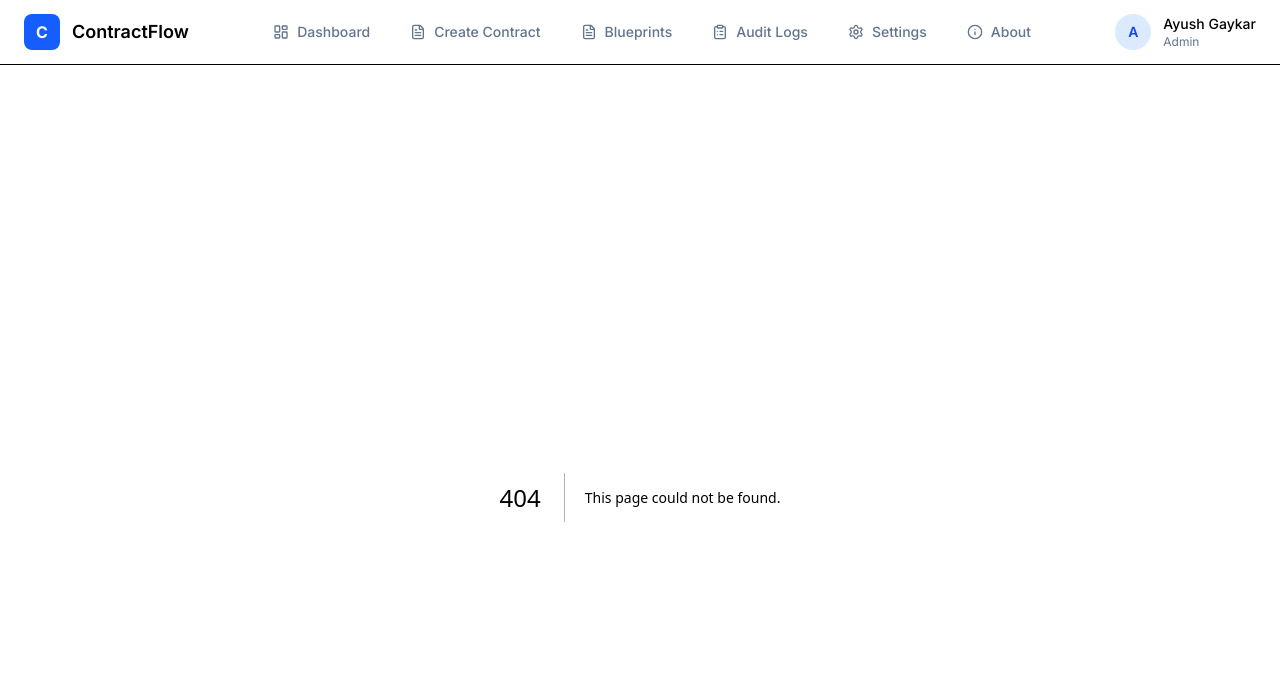
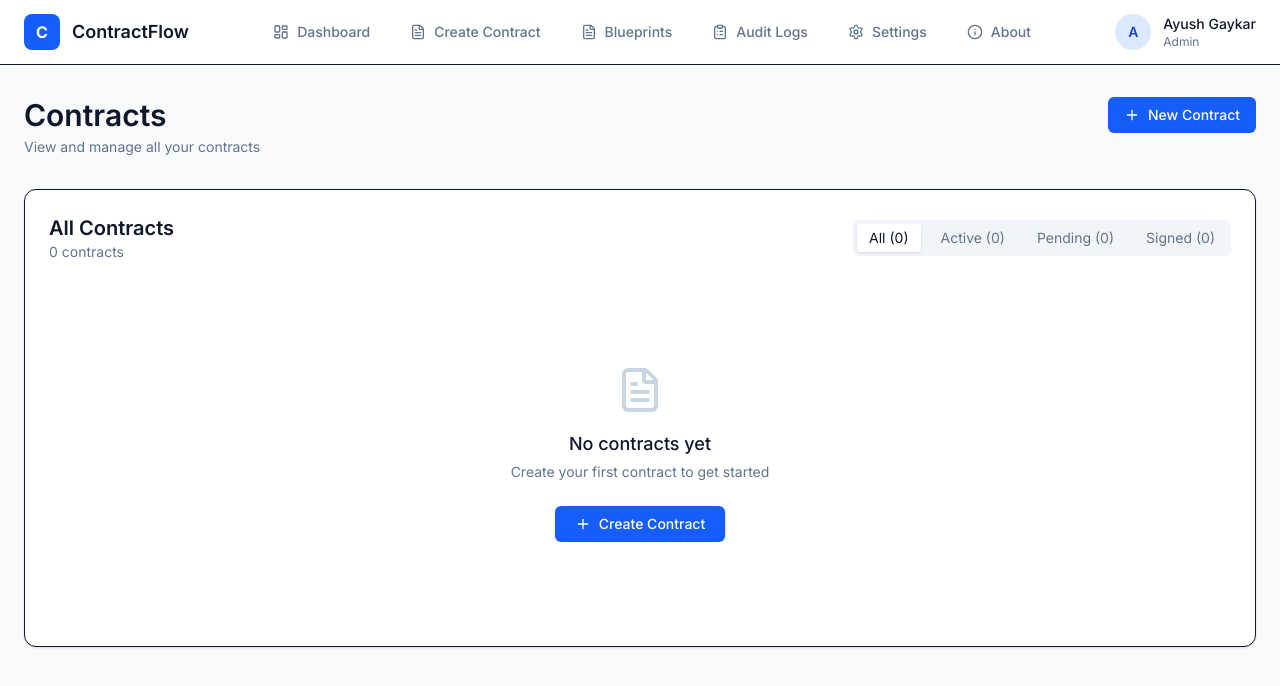
Before and after one commit to Shrol69/Contract-Management-Platform, a Next.js app in the folder contract-app/: page /contract in a window 1280 px wide. Before the commit this address had no page. Shown: the top 686 px of the page. Built offline with nearby package versions, Linux system fonts and the light colour scheme.

Commit message:
done with everything ready to upload

```diff
--- /dev/null
+++ b/contract-app/app/contract/page.tsx
@@ -0,0 +1,138 @@
+"use client";
+
+import { useStore } from "@/store/useStore";
+import Link from "next/link";
+import { useState } from "react";
+import { Plus, FileText } from "lucide-react";
+import { StatusBadge } from "@/components/StatusBadge";
+
+const tabs = ["All", "Active", "Pending", "Signed"] as const;
+
+export default function ContractsPage() {
+  const contracts = useStore((s) => s.contracts);
+  const [activeTab, setActiveTab] =
+    useState<(typeof tabs)[number]>("All");
+
+  const filtered = contracts.filter((c) => {
+    if (activeTab === "All") return true;
+    if (activeTab === "Active")
+      return ["CREATED", "APPROVED"].includes(c.status);
+    if (activeTab === "Pending") return c.status === "SENT";
+    if (activeTab === "Signed") return c.status === "SIGNED";
+    return true;
+  });
+
+  return (
+    <div className="max-w-7xl mx-auto space-y-8 animate-fadeIn">
+
+      {/* HEADER */}
+      <div className="flex justify-between items-start">
+        <div>
+          <h1 className="text-3xl font-semibold">
+            Contracts
+          </h1>
+          <p className="text-sm text-slate-500 mt-1">
+            View and manage all your contracts
+          </p>
+        </div>
+
+        <Link
+          href="/create"
+          className="bg-blue-600 hover:bg-blue-700 text-white px-4 py-2 rounded-md text-sm font-medium flex items-center gap-2"
+        >
+          <Plus size={16} />
+          New Contract
+        </Link>
+      </div>
+
+      {/* CARD */}
+      <div className="bg-white border rounded-xl p-6 shadow-sm">
+
+        {/* CARD HEADER */}
+        <div className="flex justify-between items-center mb-6">
+          <div>
+            <h2 className="text-xl font-semibold">
+              All Contracts
+            </h2>
+            <p className="text-sm text-slate-500">
+              {contracts.length} contracts
+            </p>
+          </div>
+
+          {/* TABS */}
+          <div className="flex gap-2 bg-slate-100 p-1 rounded-md">
+            {tabs.map((tab) => (
+              <button
+                key={tab}
+                onClick={() => setActiveTab(tab)}
+                className={`px-3 py-1 text-sm rounded transition
+                ${
+                  activeTab === tab
+                    ? "bg-white shadow text-slate-900"
+                    : "text-slate-500 hover:text-slate-900"
+                }`}
+              >
+                {tab} (
+                {tab === "All"
+                  ? contracts.length
+                  : contracts.filter((c) => {
+                      if (tab === "Active")
+                        return ["CREATED", "APPROVED"].includes(c.status);
+                      if (tab === "Pending") return c.status === "SENT";
+                      if (tab === "Signed") return c.status === "SIGNED";
+                      return false;
+                    }).length}
+                )
+              </button>
+            ))}
+          </div>
+        </div>
+
+        {/* EMPTY STATE */}
+        {filtered.length === 0 && (
+          <div className="flex flex-col items-center justify-center py-20 text-center">
+            <FileText className="w-12 h-12 text-slate-300 mb-4" />
+            <p className="text-lg font-medium">
+              No contracts yet
+            </p>
+            <p className="text-sm text-slate-500 mt-1 mb-6">
+              Create your first contract to get started
+            </p>
+
+            <Link
+              href="/create"
+              className="bg-blue-600 hover:bg-blue-700 text-white px-5 py-2 rounded-md text-sm font-medium flex items-center gap-2"
+            >
+              <Plus size={16} />
+              Create Contract
+            </Link>
+          </div>
+        )}
+
+        {/* LIST */}
+        {filtered.length > 0 && (
+          <div className="divide-y">
+            {filtered.map((c) => (
+              <Link
+                key={c.id}
+                href={`/contract/${c.id}`}
+                className="flex justify-between items-center py-4 hover:bg-slate-50 px-2 rounded transition"
+              >
+                <div>
+                  <p className="font-medium">
+                    {c.blueprintName}
+                  </p>
+                  <p className="text-sm text-slate-500">
+                    Client: {c.clientName}
+                  </p>
+                </div>
+
+                <StatusBadge status={c.status} />
+              </Link>
+            ))}
+          </div>
+        )}
+      </div>
+    </div>
+  );
+}
--- a/contract-app/app/page.tsx
+++ b/contract-app/app/page.tsx
@@ -2,8 +2,38 @@
 
 import { useStore } from "@/store/useStore";
 import Link from "next/link";
-import { FileText, Plus } from "lucide-react";
+import {
+  FileText,
+  Plus,
+  ArrowUpRight,
+  ArrowDownRight,
+} from "lucide-react";
 import { BiBook } from "react-icons/bi";
+import { useEffect, useState } from "react";
+
+/* ================= HELPERS ================= */
+
+function useCountUp(target: number) {
+  const [count, setCount] = useState(0);
+
+  useEffect(() => {
+    let current = 0;
+    const step = Math.max(1, Math.floor(target / 25));
+
+    const interval = setInterval(() => {
+      current += step;
+      if (current >= target) {
+        current = target;
+        clearInterval(interval);
+      }
+      setCount(current);
+    }, 20);
+
+    return () => clearInterval(interval);
+  }, [target]);
+
+  return count;
+}
 
 /* ================= DASHBOARD ================= */
 
@@ -22,9 +52,27 @@ export default function Dashboard() {
   ).length;
 
   const completed = contracts.filter(
-    (c) => c.status === "SIGNED" ||
+    (c) =>
+      c.status === "SIGNED" ||
       c.status === "LOCKED"
   ).length;
+
+  /* MONTHLY STATS */
+  const currentMonth = new Date().getMonth();
+
+  const thisMonth = contracts.filter(
+    (c) =>
+      new Date(c.createdAt).getMonth() ===
+      currentMonth
+  ).length;
+
+  const lastMonth = contracts.filter(
+    (c) =>
+      new Date(c.createdAt).getMonth() ===
+      currentMonth - 1
+  ).length;
+
+  const trend = thisMonth - lastMonth;
 
   return (
     <div className="space-y-10">
@@ -61,26 +109,48 @@ export default function Dashboard() {
 
       {/* KPI */}
       <div className="grid grid-cols-1 sm:grid-cols-2 lg:grid-cols-4 gap-6">
+
         <Kpi
           title="Total Blueprints"
           value={blueprints.length}
           desc="Reusable templates"
+          percent={trend}
+          progress={100}
         />
+
         <Kpi
           title="Active"
           value={active}
           desc="Created & Approved"
+          percent={5}
+          progress={
+            (active / contracts.length) * 100 ||
+            0
+          }
         />
+
         <Kpi
           title="Pending"
           value={pending}
           desc="Awaiting signature"
+          percent={-3}
+          progress={
+            (pending / contracts.length) * 100 ||
+            0
+          }
         />
+
         <Kpi
           title="Completed"
           value={completed}
           desc="Signed & Locked"
+          percent={12}
+          progress={
+            (completed / contracts.length) *
+              100 || 0
+          }
         />
+
       </div>
 
       {/* MAIN GRID */}
@@ -90,20 +160,23 @@ export default function Dashboard() {
         <Card
           title="Recent Contracts"
           subtitle="Latest contract activity"
-          link="/"
+          link="/contract"
         >
           {contracts.length === 0 ? (
             <Empty
               icon={<FileText />}
               text="No contracts yet"
               action={{
-                label: "Create your first contract",
+                label:
+                  "Create your first contract",
                 href: "/create",
               }}
             />
           ) : (
             <ul className="space-y-3">
-              {contracts.slice(0, 5).map((c) => (
+              {contracts
+                .slice(0, 5)
+                .map((c) => (
                   <li
                     key={c.id}
                     className="flex justify-between items-center border rounded-md p-3 hover:bg-slate-50"
@@ -140,13 +213,16 @@ export default function Dashboard() {
               icon={<FileText />}
               text="No blueprints yet"
               action={{
-                label: "Create your first blueprint",
+                label:
+                  "Create your first blueprint",
                 href: "/blueprints",
               }}
             />
           ) : (
             <ul className="space-y-3">
-              {blueprints.slice(0, 5).map((b) => (
+              {blueprints
+                .slice(0, 5)
+                .map((b) => (
                   <li
                     key={b.id}
                     className="flex justify-between items-center border rounded-md p-3 hover:bg-slate-50"
@@ -177,22 +253,63 @@ function Kpi({
   title,
   value,
   desc,
+  percent,
+  progress,
 }: {
   title: string;
   value: number;
   desc: string;
+  percent?: number;
+  progress?: number;
 }) {
+  const animated = useCountUp(value);
+
   return (
-    <div className="bg-white border rounded-xl p-5">
+    <div className="bg-white border rounded-xl p-5 space-y-2">
+
+      <div className="flex justify-between items-center">
         <p className="text-sm font-medium">
           {title}
         </p>
-      <p className="text-3xl font-semibold mt-1">
-        {value}
+
+        {percent !== undefined && (
+          <span
+            className={`text-xs flex items-center gap-1
+            ${
+              percent >= 0
+                ? "text-green-600"
+                : "text-red-600"
+            }`}
+          >
+            {percent >= 0 ? (
+              <ArrowUpRight size={14} />
+            ) : (
+              <ArrowDownRight size={14} />
+            )}
+            {Math.abs(percent)}%
+          </span>
+        )}
+      </div>
+
+      <p className="text-3xl font-semibold">
+        {animated}
       </p>
-      <p className="text-xs text-slate-500 mt-1">
+
+      <p className="text-xs text-slate-500">
         {desc}
       </p>
+
+      {/* PROGRESS BAR */}
+      {progress !== undefined && (
+        <div className="w-full bg-slate-100 rounded-full h-2">
+          <div
+            className="bg-blue-600 h-2 rounded-full transition-all"
+            style={{
+              width: `${progress}%`,
+            }}
+          />
+        </div>
+      )}
     </div>
   );
 }
--- a/contract-app/package.json
+++ b/contract-app/package.json
@@ -18,6 +18,7 @@
     "react": "19.2.3",
     "react-dom": "19.2.3",
     "react-hot-toast": "^2.6.0",
+    "recharts": "^3.6.0",
     "zustand": "^5.0.10"
   },
   "devDependencies": {
```
Also changed, not shown: 1 other file (tests, documents, lock files or other folders). Lines whose indentation alone changed are shown as unchanged.
